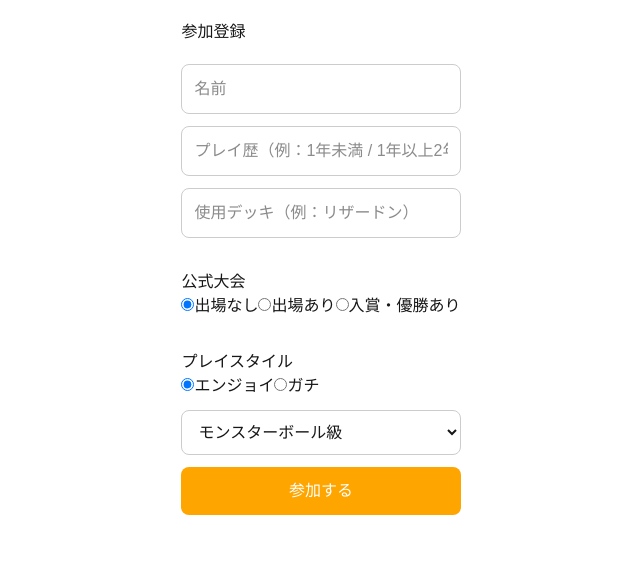
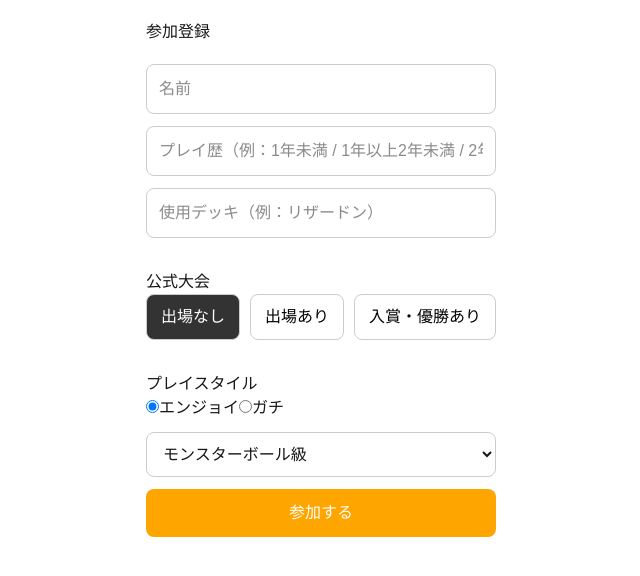
Before and after one commit to Dorasei3961/pokabu-match, a Next.js app: page /join in a window 1280 px wide. Shown: the top 576 px of the page, without its empty margins (319-959 px from the left). Built offline with nearby package versions, Linux system fonts and the light colour scheme.

Commit message:
fix label error

```diff
--- a/app/join/page.tsx
+++ b/app/join/page.tsx
@@ -96,32 +96,50 @@ const [playStyle, setPlayStyle] = useState<"enjoy" | "serious">("enjoy");
         <div style={{ marginTop: 20 }}>
   <h3>公式大会</h3>
 
-  <label>
-    <input
-      type="radio"
-      checked={experience === "none"}
-      onChange={() => setExperience("none")}
-    />
+  <div style={{ display: "flex", gap: 10 }}>
+  <button
+    type="button"
+    onClick={() => setExperience("none")}
+    style={{
+      padding: "10px 14px",
+      borderRadius: 8,
+      border: "1px solid #ccc",
+      background: experience === "none" ? "#333" : "#fff",
+      color: experience === "none" ? "#fff" : "#000",
+    }}
+  >
     出場なし
-  </label>
+  </button>
 
-  <label>
-    <input
-      type="radio"
-      checked={experience === "participated"}
-      onChange={() => setExperience("participated")}
-    />
+  <button
+    type="button"
+    onClick={() => setExperience("participated")}
+    style={{
+      padding: "10px 14px",
+      borderRadius: 8,
+      border: "1px solid #ccc",
+      background: experience === "participated" ? "#333" : "#fff",
+      color: experience === "participated" ? "#fff" : "#000",
+    }}
+  >
     出場あり
-  </label>
+  </button>
 
-  <label>
-    <input
-      type="radio"
-      checked={experience === "winner"}
-      onChange={() => setExperience("winner")}
-    />
+  <button
+    type="button"
+    onClick={() => setExperience("winner")}
+    style={{
+      padding: "10px 14px",
+      borderRadius: 8,
+      border: "1px solid #ccc",
+      background: experience === "winner" ? "#333" : "#fff",
+      color: experience === "winner" ? "#fff" : "#000",
+    }}
+  >
     入賞・優勝あり
-  </label>
+  </button>
+</div>
+
 </div>
 
 <div style={{ marginTop: 20 }}>
```
